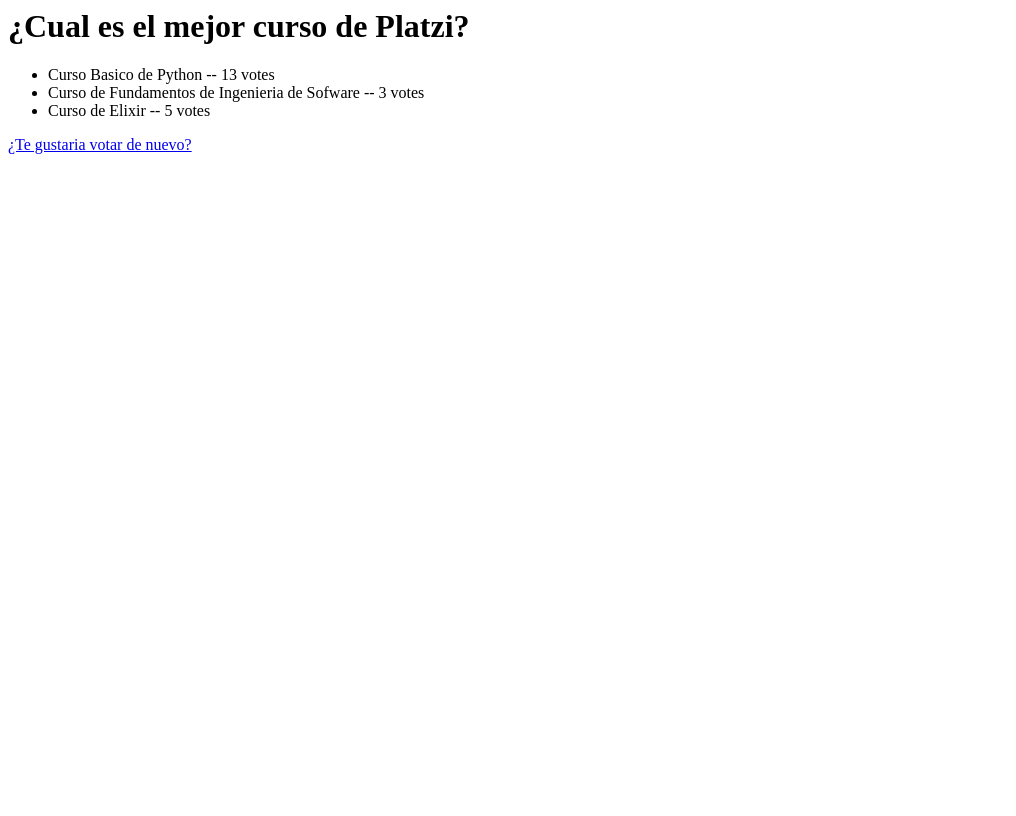
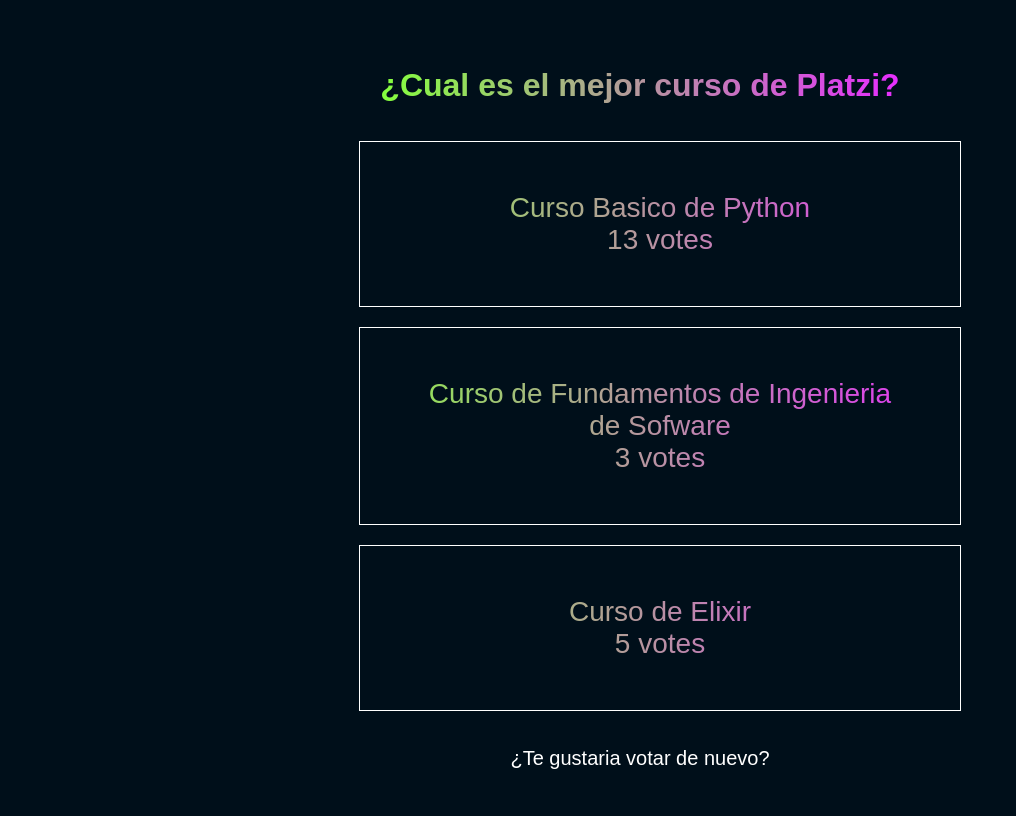
Before and after one commit to JRicardopp/PremiosPlatzi, a Django app: page /polls/1/results/ in a window 1280 px wide. Shown: the whole page, without its empty margins (0-1016 px from the left). Before the commit the page ends 154 px from the top, so only its background shows below. Run offline with Django 4.2, Linux system fonts and the light colour scheme; data comes from the database, SQL or seed files in the repository; both versions use the stored data as it was after the commit.

Commit message:
Premios platzi app

```diff
--- a/premiosplatziapp/polls/static/polls/results.css
+++ b/premiosplatziapp/polls/static/polls/results.css
@@ -0,0 +1,16 @@
+h1 {
+    background: linear-gradient(
+        to right,
+        hsl(98 100% 62%),
+        rgb(231, 46, 255)
+    );
+    -webkit-background-clip: text;
+    -webkit-text-fill-color: transparent;
+    text-align: center;
+}
+
+a {
+    -webkit-text-fill-color: white;
+    background: hsl(204 100% 5%);
+    font-size: 20px;
+}
--- a/premiosplatziapp/polls/templates/polls/detail.html
+++ b/premiosplatziapp/polls/templates/polls/detail.html
@@ -31,8 +31,9 @@
                 <br>
             {%endfor%}
         </filesdset>
+        <input type="submit" values="Votar">
     </form>
-    <input type="submit" values="Votar">
+
 
 
 </body>
--- a/premiosplatziapp/polls/templates/polls/results.html
+++ b/premiosplatziapp/polls/templates/polls/results.html
@@ -1,7 +1,22 @@
-<h1>{{ question.question_text }}</h1>
-<ul>
+{% load static %}
+
+<!DOCTYPE html>
+<html lang="en">
+<head>
+    <meta charset="UTF-8">
+    <meta http-equiv="X-UA-Compatible" content="IE=edge">
+    <meta name="viewport" content="width=device-width, initial-scale=1.0">
+    <link rel="stylesheet" href="{% static 'polls/style.css' %}">
+    <link rel="stylesheet" href="{% static 'polls/results.css' %}">
+    <title>{{question.question_text}}</title>
+</head>
+<body>
+    <h1>{{ question.question_text }}</h1>
+    <ul>
     {% for choice  in question.choice_set.all  %}
-        <li>{{ choice.choice_text }} -- {{ choice.votes }} vote{{choice.votes|pluralize}}</li>
+        <li>{{ choice.choice_text }} <br>{{ choice.votes }} vote{{choice.votes|pluralize}}</li>
     {% endfor %}
-</ul>
-<a href={% url 'polls:detail' question.id %}>¿Te gustaria votar de nuevo?</a>
+    </ul>
+    <a href={% url 'polls:detail' question.id %}>¿Te gustaria votar de nuevo?</a>
+</body>
+</html>
--- a/premiosplatziapp/polls/urls.py
+++ b/premiosplatziapp/polls/urls.py
@@ -5,7 +5,7 @@
 app_name = "polls"
 urlpatterns = [
     #ex: /polls/
-    path("", views.indexView.as_view(), name="index"), #<int:question_id/> es  la manera que da jango de poder pasar parametros variables metoante la url que nosotros estamos utilizado para una pagina
+    path("", views.indexView.as_view(), name="index"),
     #ex: /polls/5/
     path("<int:pk>/detail/", views.DetailView.as_view(), name="detail"),
     #ex: /polls/5/result
--- a/premiosplatziapp/polls/views.py
+++ b/premiosplatziapp/polls/views.py
@@ -1,5 +1,5 @@
 from django.shortcuts import render, get_object_or_404
-from django.http import HttpResponse, HttpResponseRedirect # es una clase que permite ejecutar un respuesta http
+from django.http import HttpResponse, HttpResponseRedirect
 from django.urls import reverse
 from django.views import generic
 from django.utils import timezone
```
Also changed, not shown: premiosplatziapp/polls/tests.py (+2 -21 lines), premiosplatziapp/db.sqlite3.
